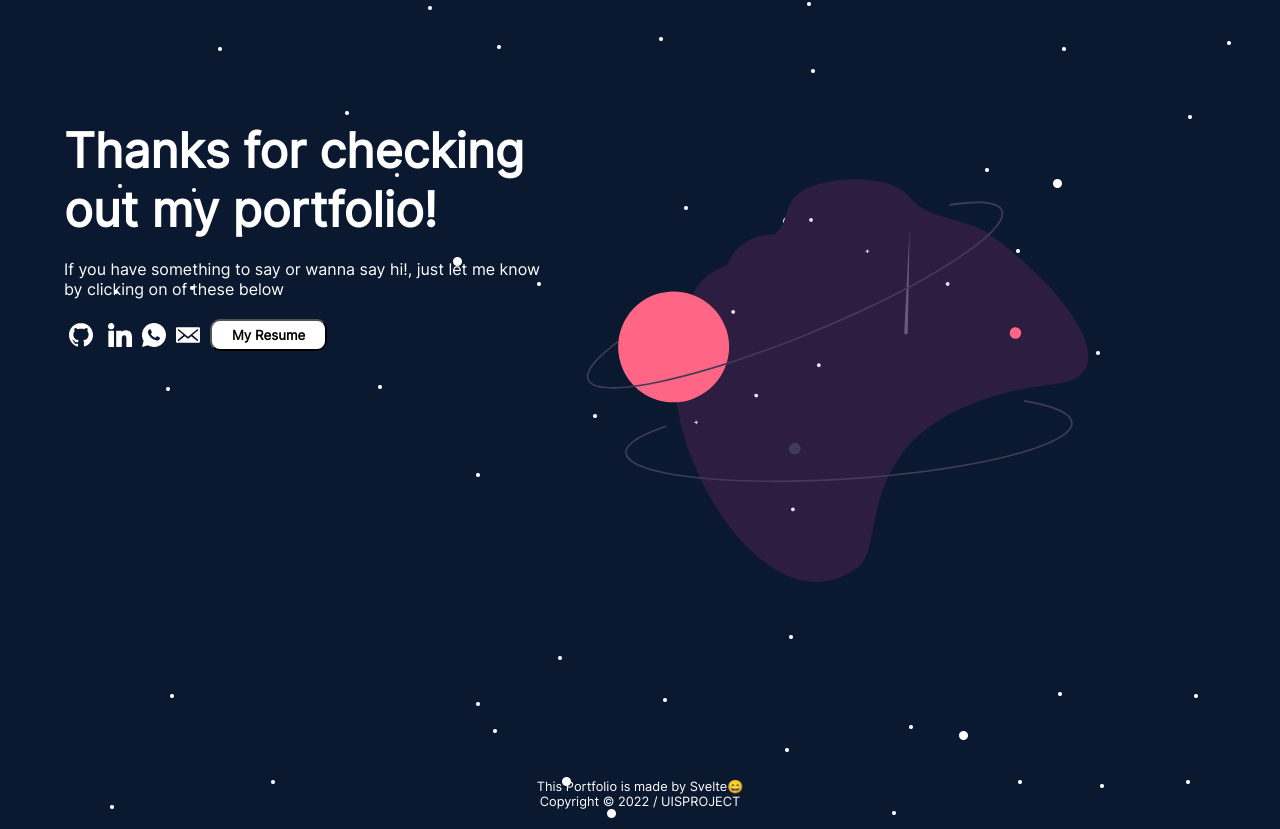
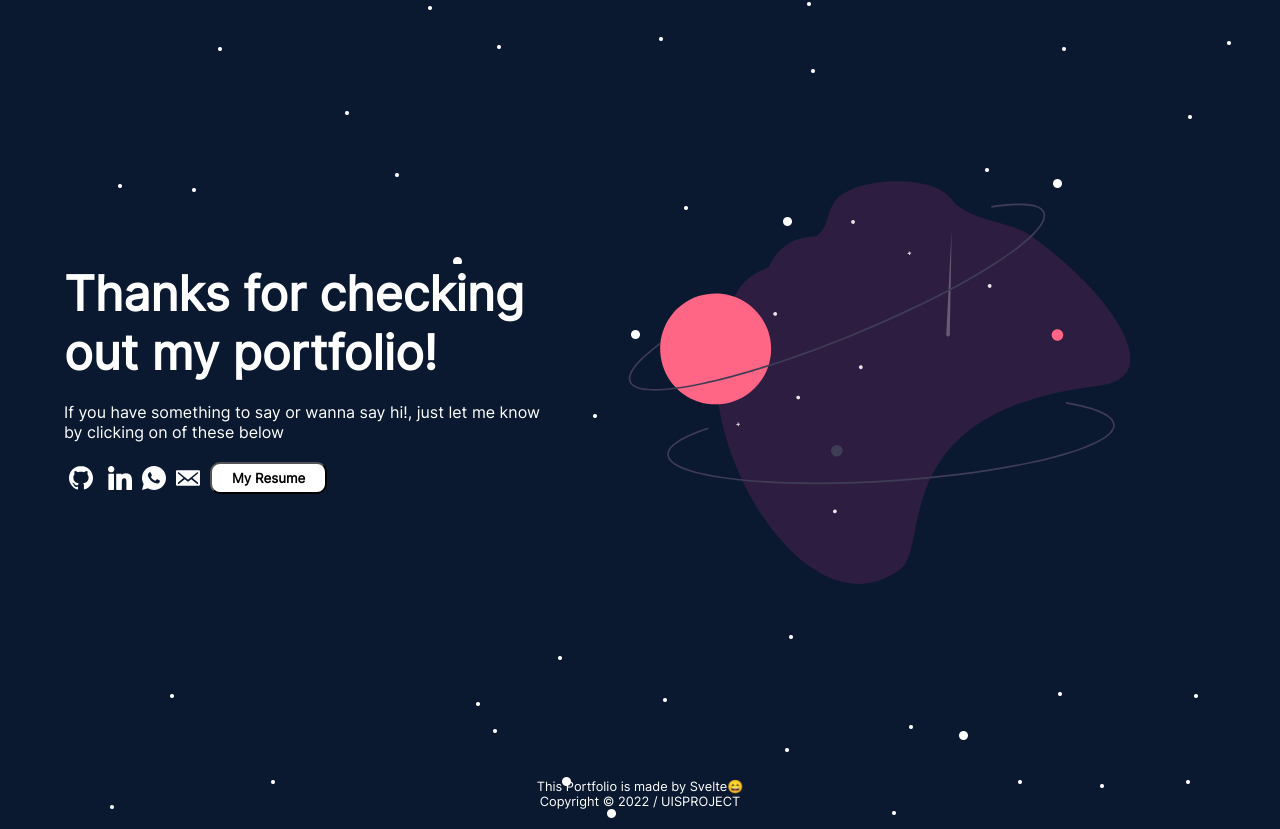
Before and after one commit to uisproject/portfolio, a Svelte app: page / in a window 1280 px wide. Shown: the part 4620-5449 px from the top of the page. Built offline with nearby package versions, Linux system fonts and the light colour scheme.

Commit message:
fix contact layouting

```diff
--- a/public/styles/contact.css
+++ b/public/styles/contact.css
@@ -11,10 +11,13 @@
 
 .contact-container {
   display: flex;
+  align-items: center;
+  justify-content: space-around;
 }
 
 .contact-info {
   position: relative;
+  background-color: #0a192f;
 }
 
 .contact-title {
@@ -52,6 +55,8 @@ button {
 .contact-img {
   width: 100%;
   position: relative;
+  display: grid;
+  place-items: center;
 }
 
 @media only screen and (max-width: 700px) {
```
